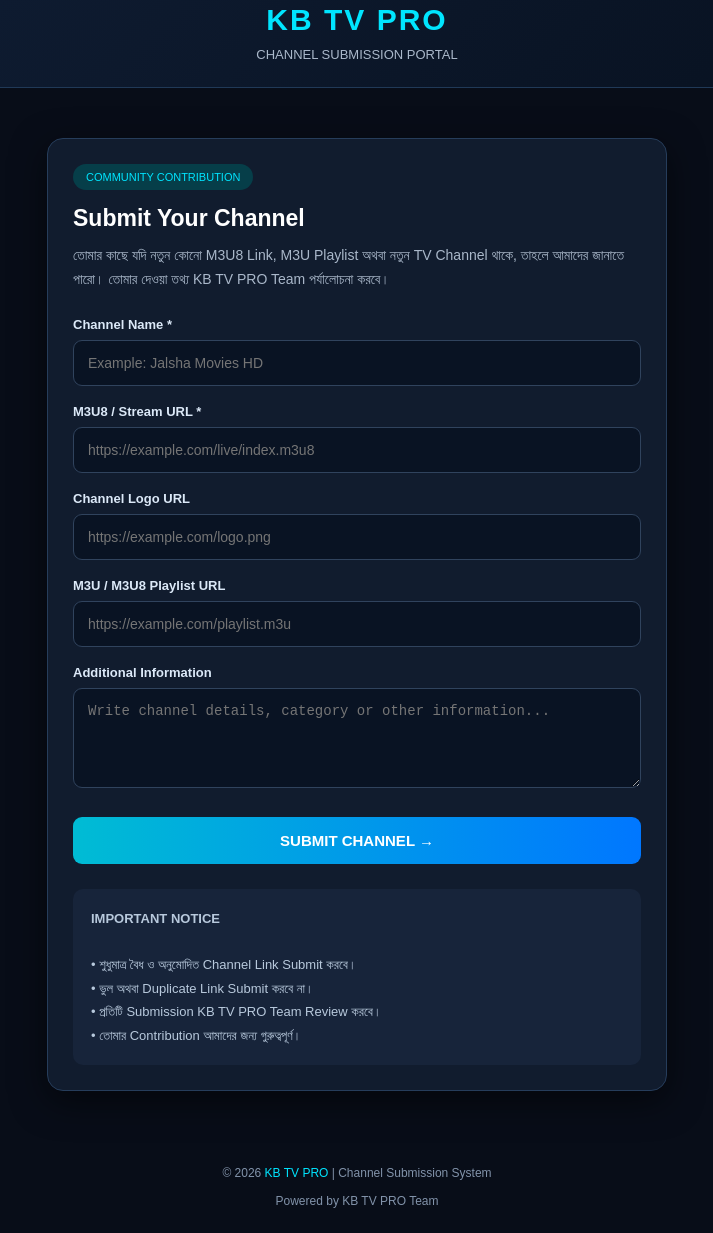
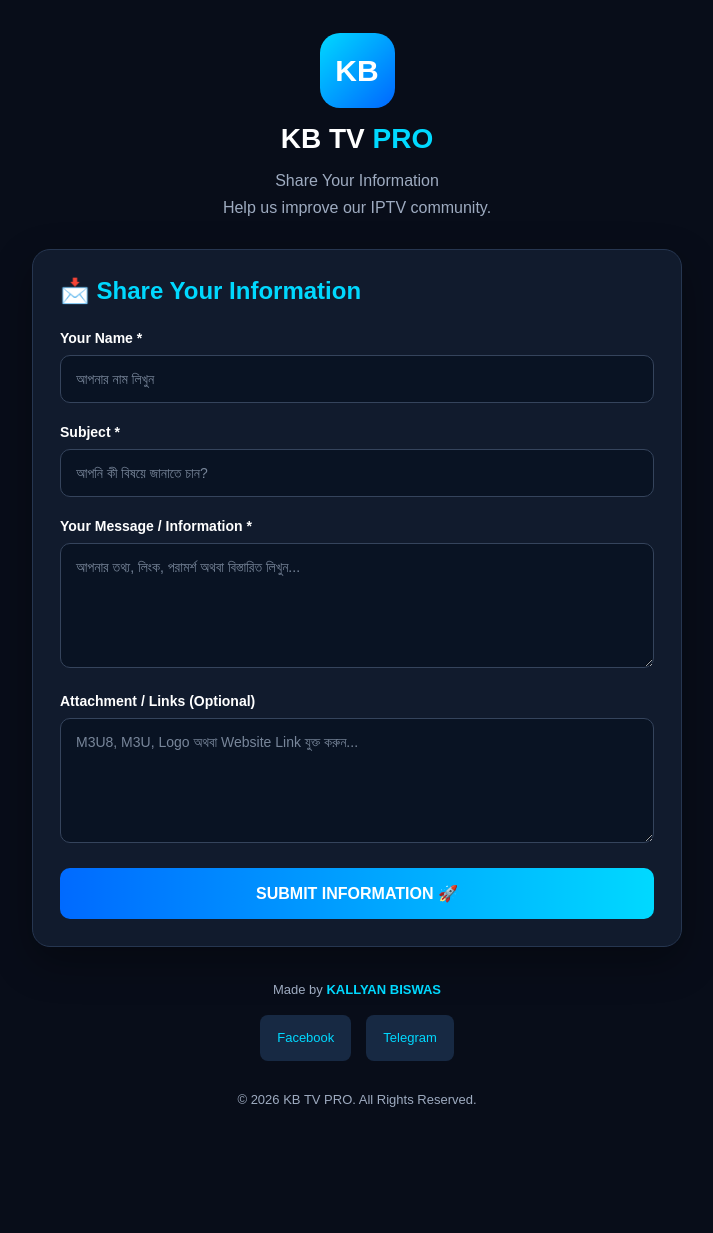
Before and after one commit to Mrbotrx/VIP-m3u-playlist, a plain HTML site: page m3u8.html in a window 1280 px wide. Shown: the part 22-1255 px from the top of the page, without its empty margins (283-996 px from the left). After the commit the page ends 1220 px from the top, so only its background shows below. Drawn offline with Linux system fonts and the light colour scheme.

Commit message:
Update m3u8.html

```diff
--- a/m3u8.html
+++ b/m3u8.html
@@ -1,390 +1,458 @@
 <!DOCTYPE html>
 <html lang="en">
+
 <head>
+
 <meta charset="UTF-8">
 <meta name="viewport" content="width=device-width, initial-scale=1.0">
 
-<title>KB TV PRO - Channel Submission</title>
+<title>KB TV PRO | Submit Information</title>
 
 <style>
-*{
-    margin:0;
-    padding:0;
-    box-sizing:border-box;
+
+* {
+    margin: 0;
+    padding: 0;
+    box-sizing: border-box;
 }
 
-body{
-    font-family:Arial,sans-serif;
-    background:#080d18;
-    color:#fff;
-    min-height:100vh;
+body {
+    font-family: Arial, sans-serif;
+    background: #080d19;
+    color: white;
+    min-height: 100vh;
+    padding: 20px;
 }
 
-header{
-    padding:25px 15px;
-    text-align:center;
-    background:linear-gradient(135deg,#101e35,#07101e);
-    border-bottom:1px solid #203957;
+.container {
+    max-width: 650px;
+    margin: 35px auto;
 }
 
-.logo{
-    font-size:30px;
-    font-weight:900;
-    color:#00e5ff;
-    letter-spacing:2px;
+.header {
+    text-align: center;
+    margin-bottom: 28px;
 }
 
-header p{
-    color:#aab8ca;
-    margin-top:10px;
-    font-size:13px;
+.logo {
+    width: 75px;
+    height: 75px;
+    margin: auto;
+    display: grid;
+    place-items: center;
+    border-radius: 20px;
+    background: linear-gradient(135deg,#00d9ff,#0066ff);
+    font-size: 30px;
+    font-weight: 900;
 }
 
-.container{
-    max-width:650px;
-    margin:35px auto;
-    padding:15px;
+.header h1 {
+    margin-top: 15px;
+    font-size: 28px;
 }
 
-.card{
-    background:#111c2e;
-    padding:25px;
-    border-radius:16px;
-    border:1px solid #263d5b;
-    box-shadow:0 10px 35px #0008;
+.header span {
+    color: #00d9ff;
 }
 
-.badge{
-    display:inline-block;
-    background:#063e49;
-    color:#00e5ff;
-    padding:7px 13px;
-    border-radius:20px;
-    font-size:11px;
-    margin-bottom:15px;
+.header p {
+    color: #9eabc0;
+    margin-top: 12px;
+    line-height: 1.7;
 }
 
-h2{
-    font-size:23px;
-    margin-bottom:12px;
+.card {
+    background: #111b2d;
+    border: 1px solid #263650;
+    border-radius: 18px;
+    padding: 27px;
+    box-shadow: 0 15px 40px #0005;
 }
 
-.description{
-    color:#aab8ca;
-    font-size:14px;
-    line-height:1.7;
-    margin-bottom:25px;
+.card h2 {
+    color: #00d9ff;
+    margin-bottom: 25px;
 }
 
-label{
-    display:block;
-    margin:18px 0 8px;
-    font-size:13px;
-    font-weight:bold;
-    color:#dce9f8;
+.form-group {
+    margin-bottom: 21px;
 }
 
-input,textarea,select{
-    width:100%;
-    padding:14px;
-    border-radius:9px;
-    border:1px solid #30435d;
-    background:#091323;
-    color:white;
-    outline:none;
-    font-size:14px;
+label {
+    display: block;
+    font-size: 14px;
+    font-weight: bold;
+    margin-bottom: 9px;
 }
 
-input:focus,textarea:focus{
-    border-color:#00d9ff;
+input,
+textarea {
+    width: 100%;
+    padding: 15px;
+    background: #091323;
+    border: 1px solid #35445c;
+    border-radius: 10px;
+    color: white;
+    font-size: 14px;
+    outline: none;
+    font-family: Arial;
 }
 
-textarea{
-    resize:vertical;
-    min-height:100px;
+input:focus,
+textarea:focus {
+    border-color: #00d9ff;
 }
 
-button{
-    width:100%;
-    padding:15px;
-    margin-top:25px;
-    background:linear-gradient(90deg,#00bcd4,#0077ff);
-    color:white;
-    border:0;
-    border-radius:9px;
-    font-size:15px;
-    font-weight:bold;
-    cursor:pointer;
+textarea {
+    min-height: 125px;
+    resize: vertical;
 }
 
-button:disabled{
-    opacity:.5;
-    cursor:not-allowed;
+input::placeholder,
+textarea::placeholder {
+    color: #78869a;
 }
 
-#message{
-    display:none;
-    margin-top:20px;
-    padding:15px;
-    border-radius:9px;
-    text-align:center;
-    line-height:1.6;
+button {
+    width: 100%;
+    padding: 16px;
+    border: none;
+    border-radius: 10px;
+    background: linear-gradient(90deg,#006aff,#00d9ff);
+    color: white;
+    font-size: 16px;
+    font-weight: 900;
+    cursor: pointer;
 }
 
-.success{
-    background:#073c2b;
-    color:#50ffb0;
+button:disabled {
+    opacity: .5;
+    cursor: not-allowed;
 }
 
-.error{
-    background:#451b25;
-    color:#ff9eaa;
+#status {
+    display: none;
+    margin-top: 18px;
+    padding: 14px;
+    border-radius: 9px;
+    line-height: 1.6;
+    font-size: 14px;
+    text-align: center;
 }
 
-.notice{
-    margin-top:25px;
-    background:#17243a;
-    padding:18px;
-    border-radius:10px;
-    color:#b8c9dc;
-    font-size:13px;
-    line-height:1.8;
+.success {
+    display: block !important;
+    background: #073d2b;
+    color: #65ffb6;
 }
 
-footer{
-    text-align:center;
-    padding:25px;
-    color:#8293aa;
-    font-size:12px;
+.error {
+    display: block !important;
+    background: #481b25;
+    color: #ff9da9;
 }
 
-footer span{
-    color:#00e5ff;
+.footer {
+    text-align: center;
+    color: #9eabc0;
+    padding: 30px 10px;
+    line-height: 2;
+    font-size: 13px;
+}
+
+.footer strong {
+    color: #00d9ff;
+}
+
+.footer a {
+    color: #00d9ff;
+    text-decoration: none;
+}
+
+.social {
+    display: flex;
+    justify-content: center;
+    gap: 15px;
+    margin-top: 12px;
+}
+
+.social a {
+    padding: 10px 17px;
+    background: #172943;
+    border-radius: 8px;
+}
+
+.hp {
+    position: absolute;
+    left: -9999px;
+}
+
+@media(max-width:480px) {
+    .card {
+        padding: 20px;
+    }
+
+    .header h1 {
+        font-size: 24px;
+    }
 }
 
 </style>
+
 </head>
 
 <body>
 
-<header>
-    <div class="logo">KB TV PRO</div>
-    <p>CHANNEL SUBMISSION PORTAL</p>
+<div class="container">
+
+    <header class="header">
+
+        <div class="logo">KB</div>
+
+        <h1>KB TV <span>PRO</span></h1>
+
+        <p>
+            Share Your Information<br>
+            Help us improve our IPTV community.
+        </p>
+
     </header>
 
-<div class="container">
 
-<div class="card">
+    <main class="card">
 
-<span class="badge">COMMUNITY CONTRIBUTION</span>
-
-<h2>Submit Your Channel</h2>
-
-<p class="description">
-তোমার কাছে যদি নতুন কোনো M3U8 Link,
-M3U Playlist অথবা নতুন TV Channel থাকে,
-তাহলে আমাদের জানাতে পারো।
-
-তোমার দেওয়া তথ্য KB TV PRO Team পর্যালোচনা করবে।
-</p>
+        <h2>📩 Share Your Information</h2>
 
         <form id="submissionForm">
 
-<label>Channel Name *</label>
+            <div class="form-group">
+
+                <label>Your Name *</label>
+
                 <input
                     type="text"
-id="channelName"
-placeholder="Example: Jalsha Movies HD"
+                    name="name"
+                    placeholder="আপনার নাম লিখুন"
+                    maxlength="100"
                     required
                 >
 
-<label>M3U8 / Stream URL *</label>
+            </div>
+
+
+            <div class="form-group">
+
+                <label>Subject *</label>
+
                 <input
-type="url"
-id="streamUrl"
-placeholder="https://example.com/live/index.m3u8"
+                    type="text"
+                    name="subject"
+                    placeholder="আপনি কী বিষয়ে জানাতে চান?"
+                    maxlength="150"
                     required
                 >
 
-<label>Channel Logo URL</label>
-<input
-type="url"
-id="logoUrl"
-placeholder="https://example.com/logo.png"
->
+            </div>
 
-<label>M3U / M3U8 Playlist URL</label>
-<input
-type="url"
-id="playlistUrl"
-placeholder="https://example.com/playlist.m3u"
->
 
-<label>Additional Information</label>
+            <div class="form-group">
+
+                <label>Your Message / Information *</label>
+
                 <textarea
-id="additionalInfo"
-placeholder="Write channel details, category or other information..."
+                    name="message"
+                    placeholder="আপনার তথ্য, লিংক, পরামর্শ অথবা বিস্তারিত লিখুন..."
+                    maxlength="3000"
+                    required
                 ></textarea>
 
+            </div>
+
+
+            <div class="form-group">
+
+                <label>Attachment / Links (Optional)</label>
+
+                <textarea
+                    name="links"
+                    placeholder="M3U8, M3U, Logo অথবা Website Link যুক্ত করুন..."
+                    maxlength="1000"
+                ></textarea>
+
+            </div>
+
+
+            <!-- Anti-spam honeypot -->
+
+            <div class="hp">
+                <label>Website</label>
+                <input type="text" name="website" tabindex="-1">
+            </div>
+
+
             <button type="submit" id="submitBtn">
-SUBMIT CHANNEL →
+                SUBMIT INFORMATION 🚀
             </button>
+
+            <div id="status"></div>
 
         </form>
 
-<div id="message"></div>
+    </main>
 
-<div class="notice">
-<strong>IMPORTANT NOTICE</strong><br><br>
 
-• শুধুমাত্র বৈধ ও অনুমোদিত Channel Link Submit করবে।<br>
-• ভুল অথবা Duplicate Link Submit করবে না।<br>
-• প্রতিটি Submission KB TV PRO Team Review করবে।<br>
-• তোমার Contribution আমাদের জন্য গুরুত্বপূর্ণ।
+    <footer class="footer">
+
+        <p>
+            Made by <strong>KALLYAN BISWAS</strong>
+        </p>
+
+        <div class="social">
+
+            <a href="https://www.facebook.com/kallyan.biswas.29"
+               target="_blank" rel="noopener noreferrer">
+                Facebook
+            </a>
+
+            <a href="https://t.me/iptvlinksm3u8"
+               target="_blank" rel="noopener noreferrer">
+                Telegram
+            </a>
+
         </div>
 
-</div>
+        <br>
+
+        © 2026 KB TV PRO. All Rights Reserved.
+
+    </footer>
+
 </div>
 
-<footer>
-    © 2026 <span>KB TV PRO</span> | Channel Submission System
-    <br><br>
-    Powered by KB TV PRO Team
-</footer>
 
 <script>
 
-// ====================================
-// KB TV PRO SUBMISSION CONFIGURATION
-// ====================================
+const WEBHOOK_URL =
+"https://api.bots.business/v1/bots/3011400/new-webhook?&command=%2Freceive-submission&public_user_token=f7e56b10451621b473ca292ddc99efa5&user_id=41029675";
 
-// এখানে তোমার Telegram Bot Token এবং Chat ID বসাবে।
-const BOT_TOKEN = "YOUR_BOT_TOKEN";
-const CHAT_ID = "YOUR_CHAT_ID";
 
 const form = document.getElementById("submissionForm");
+
 const button = document.getElementById("submitBtn");
-const message = document.getElementById("message");
 
-form.addEventListener("submit", async function(e){
+const statusBox = document.getElementById("status");
+
+
+function showStatus(message, type) {
+
+    statusBox.textContent = message;
+
+    statusBox.className = type;
+
+}
+
+
+form.addEventListener("submit", async function(e) {
 
     e.preventDefault();
 
-    const channelName =
-        document.getElementById("channelName").value.trim();
+    if (!form.reportValidity()) return;
 
-    const streamUrl =
-        document.getElementById("streamUrl").value.trim();
+    if (WEBHOOK_URL === "YOUR_BOT_BUSINESS_WEBHOOK_URL") {
 
-    const logoUrl =
-        document.getElementById("logoUrl").value.trim();
+        showStatus("Please configure the Webhook URL.", "error");
 
-    const playlistUrl =
-        document.getElementById("playlistUrl").value.trim();
-
-    const additionalInfo =
-        document.getElementById("additionalInfo").value.trim();
-
-    if(!channelName || !streamUrl){
-        showMessage("Please fill in all required fields.","error");
         return;
     }
 
-    if(BOT_TOKEN === "YOUR_BOT_TOKEN" ||
-       CHAT_ID === "YOUR_CHAT_ID"){
+    const fd = new FormData(form);
 
-        showMessage(
-        "Submission system is not configured yet. Please contact the administrator.",
-        "error"
-        );
+    const data = {
+
+        name: fd.get("name").trim(),
+
+        subject: fd.get("subject").trim(),
+
+        message: fd.get("message").trim(),
+
+        links: fd.get("links").trim(),
+
+        website: fd.get("website")
+
+    };
+
+
+    if (!data.name || !data.subject || !data.message) {
+
+        showStatus("Please complete all required fields.", "error");
+
         return;
+
     }
 
-    const text =
-`📺 KB TV PRO - NEW SUBMISSION
-
-📡 Channel Name:
-${channelName}
-
-🔗 M3U8 / Stream URL:
-${streamUrl}
-
-🖼️ Channel Logo:
-${logoUrl || "Not provided"}
-
-📂 Playlist URL:
-${playlistUrl || "Not provided"}
-
-📝 Additional Information:
-${additionalInfo || "None"}
-
-⏰ Date:
-${new Date().toLocaleString()}
-
-━━━━━━━━━━━━━━━━
-KB TV PRO SUBMISSION SYSTEM`;
 
     button.disabled = true;
-    button.innerText = "SUBMITTING...";
 
-    try{
+    button.textContent = "SUBMITTING...";
 
-        const response = await fetch(
-        `https://api.telegram.org/bot${BOT_TOKEN}/sendMessage`,
-        {
-            method:"POST",
-            headers:{
-                "Content-Type":"application/json"
+
+    try {
+
+        const response = await fetch(WEBHOOK_URL, {
+
+            method: "POST",
+
+            headers: {
+                "Content-Type": "text/plain;charset=UTF-8"
             },
-            body:JSON.stringify({
-                chat_id:CHAT_ID,
-                text:text,
-                disable_web_page_preview:true
-            })
+
+            body: JSON.stringify(data)
+
         });
+
+
+        if (!response.ok) {
+
+            throw new Error("Submission server error.");
+
+        }
+
 
         const result = await response.json();
 
-        if(!response.ok || !result.ok){
-            throw new Error("Telegram submission failed");
+
+        if (!result.success) {
+
+            throw new Error(result.message || "Submission failed.");
+
         }
 
-        showMessage(
-        "✅ Thank you! Your Channel Information has been sent to KB TV PRO Admin successfully.",
+
+        showStatus(
+            "✅ Information submitted successfully! Thank you for supporting KB TV PRO.",
             "success"
         );
 
         form.reset();
 
-    }catch(error){
 
-        showMessage(
-        "❌ Submission failed. Please try again later.",
+    } catch(error) {
+
+        showStatus(
+            "❌ Submission failed. Check your connection or Webhook configuration. " + error.message,
             "error"
         );
 
-    }finally{
+    } finally {
 
         button.disabled = false;
-        button.innerText = "SUBMIT CHANNEL →";
+
+        button.textContent = "SUBMIT INFORMATION 🚀";
 
     }
 
 });
 
-function showMessage(text,type){
-
-    message.style.display = "block";
-    message.className = type;
-    message.textContent = text;
-
-    message.scrollIntoView({
-        behavior:"smooth",
-        block:"center"
-    });
-
-}
-
 </script>
 
 </body>
```
Lines whose indentation alone changed are shown as unchanged.
